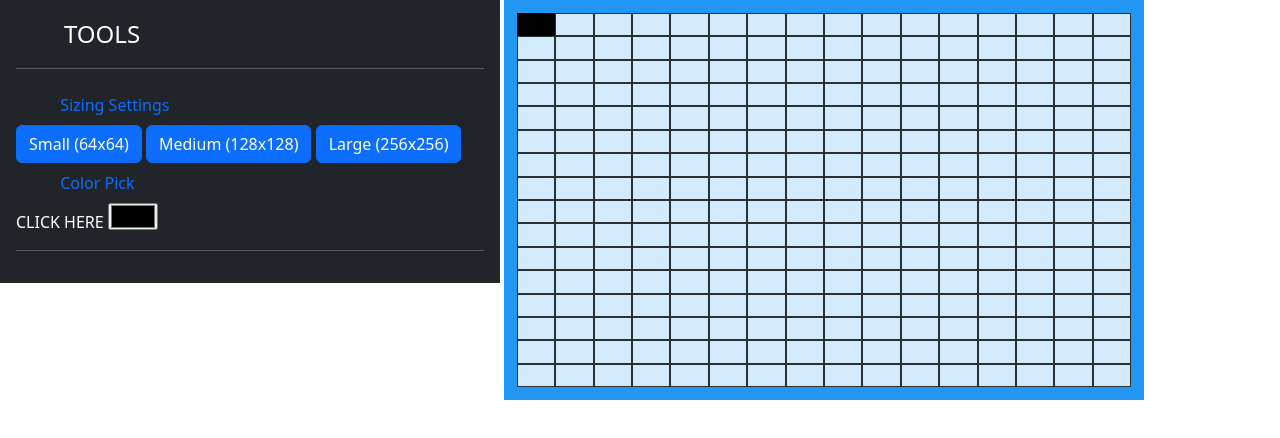
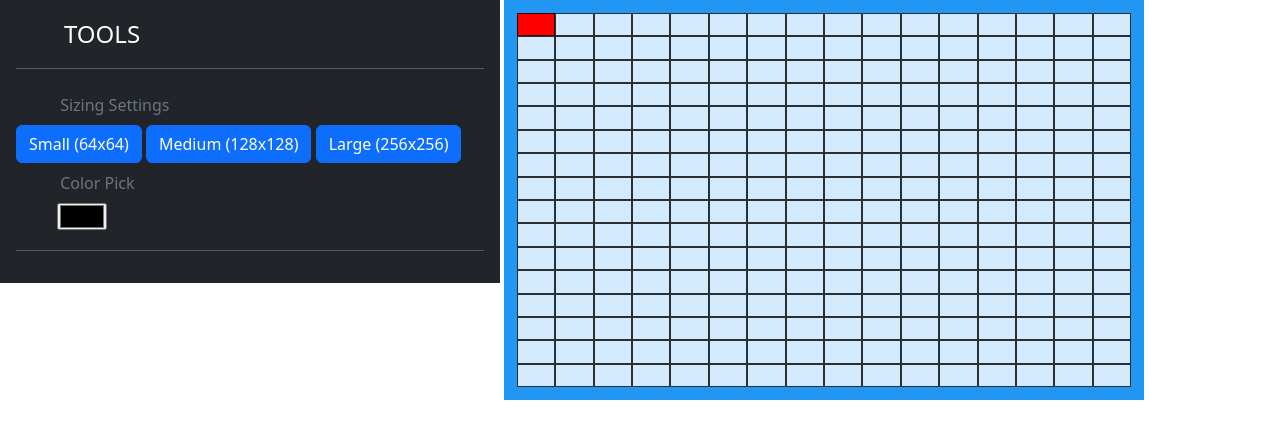
Before and after one commit to greatcoltini/odin-etchasketch, a plain HTML site: page index.html in a window 1280 px wide. Both pictures are taken after a click on the element 535 px from the left and 24 px from the top of the page. Drawn offline with nearby package versions, Linux system fonts and the light colour scheme.

Commit message:
added colour picker

```diff
--- a/index.html
+++ b/index.html
@@ -32,7 +32,7 @@
             <hr>
             <ul class="nav nav-pills flex-column mb-auto">
                 <li class="nav-item">
-                    <a id="r1h" href="#" class="nav-link" aria-current="page">
+                    <a id="r1h" href="#" class="nav-link disabled" aria-current="page">
                         <svg class="bi pe-none me-2" width="16" height="16">
                             <use xlink:href="#home"></use>
                         </svg>
@@ -45,13 +45,13 @@
                     </div>
                 </li>
                 <li>
-                    <a id="r2h" href="#" class="nav-link">
+                    <a id="r2h" href="#" class="nav-link disabled">
                         <svg class="bi pe-none me-2" width="16" height="16">
                             <use xlink:href="#speedometer2"></use>
                         </svg>
                         Color Pick
                     </a>
-                    <div> CLICK HERE
+                    <div style="color: rgba(0, 0, 0, 0);"> movi
                         <input type="color" />
                     </div>
                 </li>
--- a/index.js
+++ b/index.js
@@ -1,4 +1,4 @@
-
+const picked_colour = "#ff0000";
 
 // function to create 16x16 divs; square in nature
 function sketchboard_create(size)
@@ -38,7 +38,7 @@ function colour_on_click(element, colour)
 {
     if (colour == null)
     {
-        colour = "black";
+        colour = picked_colour;
     }
 
     element.style.backgroundColor = colour;
```
